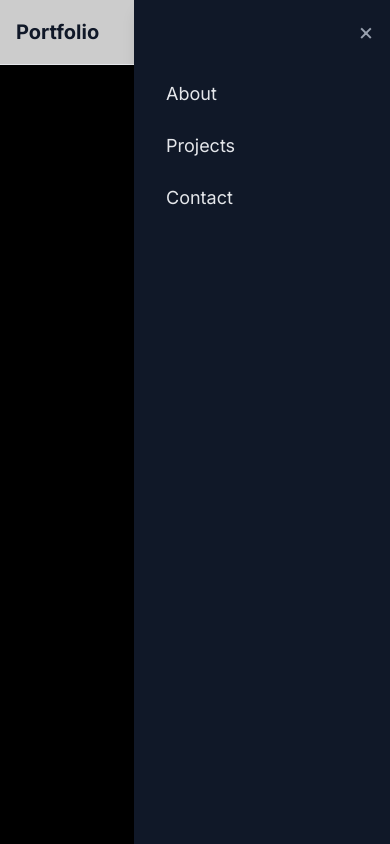
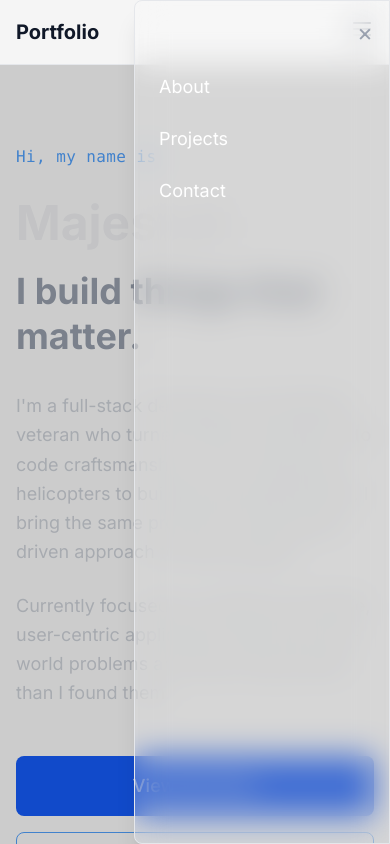
Before and after one commit to Majestyk1/portfolio.app, a React (Vite) app: page / in a window 390 px wide. Both pictures are taken after a click on the button "Open navigation". Shown: the top 844 px of the page. Built offline with nearby package versions, Linux system fonts and the light colour scheme.

Commit message:
correct sidebar overlay

```diff
--- a/src/components/Header.jsx
+++ b/src/components/Header.jsx
@@ -65,21 +65,21 @@ const Header = () => {
       {/* Sidebar Overlay - only on mobile */}
       {sidebarOpen && (
         <div
-          className="sidebar__overlay fixed inset-0 bg-black bg-opacity-60 z-40 md:hidden"
+          className="sidebar__overlay fixed inset-0 bg-black/20 z-40 md:hidden"
           onClick={() => setSidebarOpen(false)}
           aria-label="Close navigation"
         ></div>
       )}
 
-      {/* Sidebar Drawer - only on mobile */}
+      {/* Sidebar Drawer - slides in from right, glassmorphic, full height */}
       <nav
         ref={sidebarRef}
-        className={`sidebar fixed top-0 right-0 h-full w-64 bg-gray-900 dark:bg-gray-800 shadow-lg z-50 transform transition-transform duration-300 ease-in-out
-          ${sidebarOpen ? 'translate-x-0' : 'translate-x-full'} md:hidden`
-        }
+        className={`sidebar fixed top-0 right-0 h-full w-64 bg-white/20 dark:bg-gray-900/40 backdrop-blur-lg border border-gray-200 dark:border-gray-700 rounded-l-lg shadow-xl z-50 p-6 flex flex-col transition-transform duration-300 ease-in-out md:hidden
+          ${sidebarOpen ? 'translate-x-0' : 'translate-x-full'}`}
         tabIndex="-1"
         aria-modal="true"
         role="dialog"
+        style={{ willChange: 'transform' }}
       >
         <button
           className="sidebar__close absolute top-4 right-4 text-gray-400 hover:text-white text-2xl"
@@ -88,12 +88,12 @@ const Header = () => {
         >
           &times;
         </button>
-        <div className="sidebar__menu flex flex-col mt-20 space-y-6 px-8">
+        <div className="sidebar__menu flex flex-col mt-12 space-y-6">
           {NAV_LINKS.map((link) => (
             <a
               key={link.href}
               href={link.href}
-              className="sidebar__link text-lg text-gray-200 hover:text-blue-400"
+              className="sidebar__link text-lg text-white dark:text-gray-100 hover:text-blue-400 transition-colors"
               onClick={() => setSidebarOpen(false)}
             >
               {link.label}
--- a/src/sections/Projects.jsx
+++ b/src/sections/Projects.jsx
@@ -1,3 +1,5 @@
+import greenFindrPhoto from '../assets/greenfindr-logo.png'
+
 const Projects = () => {
   const projects = [
     {
```
Also changed, not shown: src/assets/greenfindr-logo.png (added).
